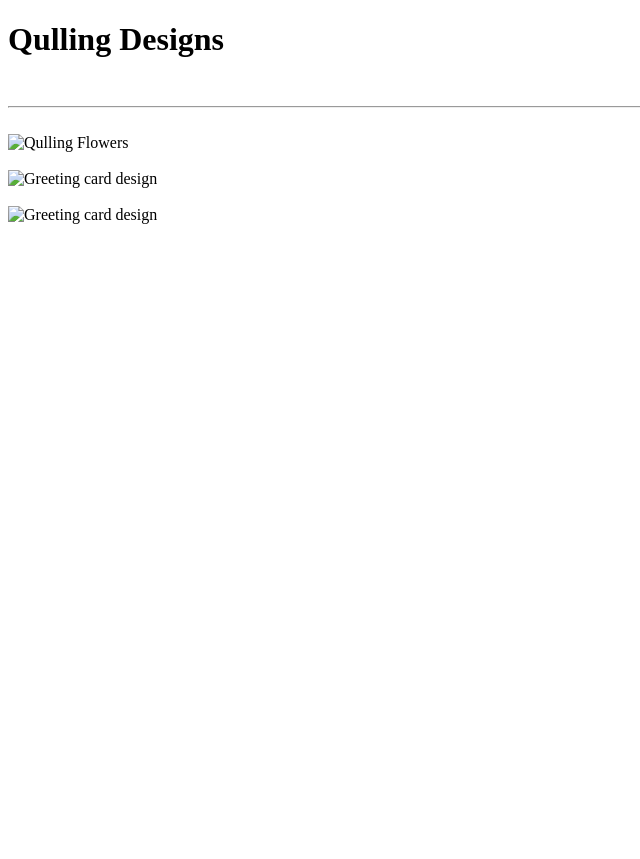
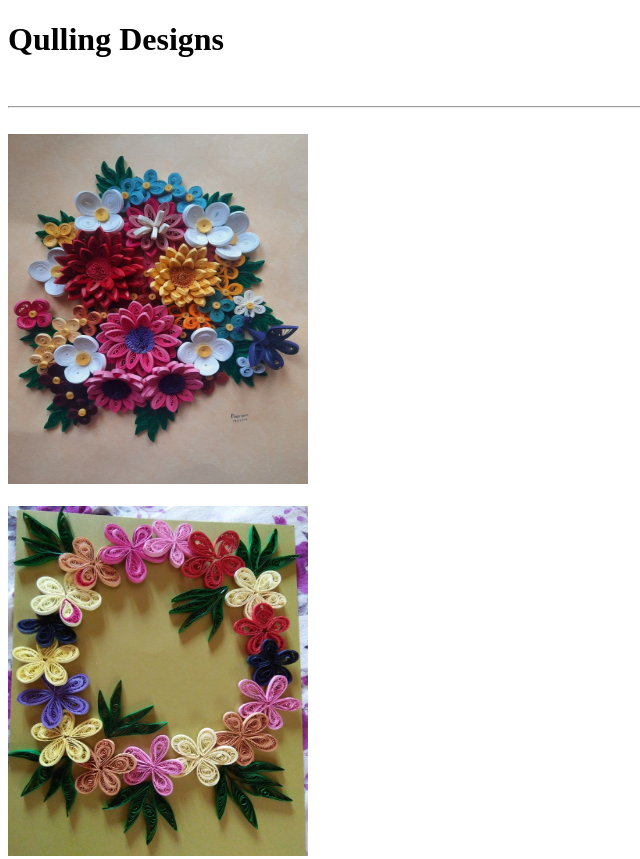
Before and after one commit to pnchougule/CV, a plain HTML site: page qulling.html in a window 1280 px wide. Shown: the top 859 px of the page, without its empty margins (0-640 px from the left). Before the commit the page ends 800 px from the top, so only its background shows below. Drawn offline with Linux system fonts and the light colour scheme.

Commit message:
Add files via upload

```diff
--- a/qulling.html
+++ b/qulling.html
@@ -9,8 +9,8 @@
     <h1>Qulling Designs</h1>
     <br>
     <hr><br>
-    <img src="image/Flowers design.jfif" alt="Qulling Flowers" width="300px" height="300px"><br><br>
-    <img src="image/Birthday card.jfif" alt="Greeting card design" width="300px" height="300px"><br><br>
-    <img src="image/Greeting card.jfif" alt="Greeting card design" width="300px" height="300px"><br><br>
+    <img src="Flowers design.jfif" alt="Qulling Flowers" width="300px" height="350px"><br><br>
+    <img src="Birthday card.jfif" alt="Greeting card design" width="300px" height="350px"><br><br>
+    <img src="Greeting card.jfif" alt="Greeting card design" width="300px" height="350px"><br><br>
   </body>
 </html>
```
Also changed, not shown: crochet.html (+1 -1 lines), index.html (+1 -1 lines), Birthday card.jfif (added), Flowers design.jfif (added), Greeting card.jfif (added), Sweater.jfif (added), woman.png (added).
